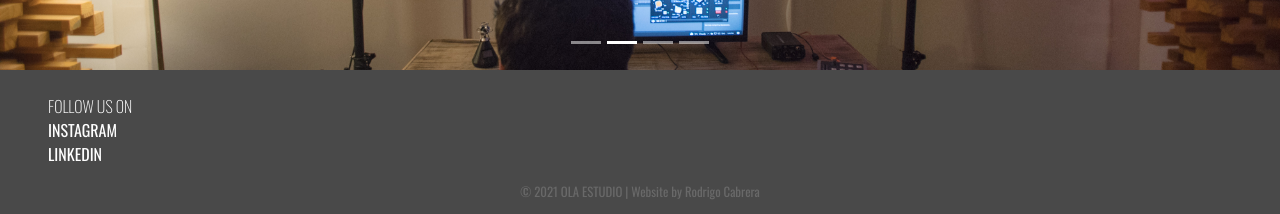
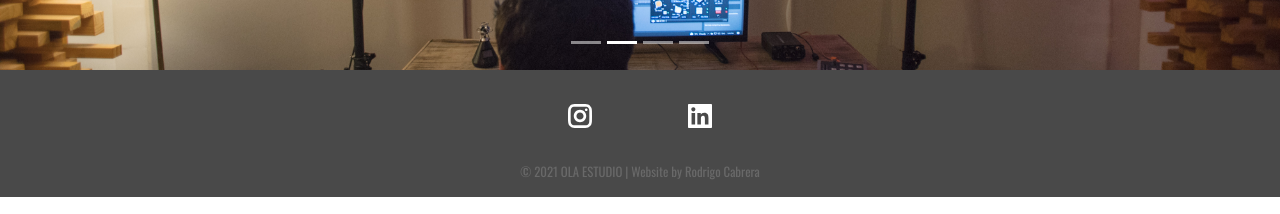
Before and after one commit to RodriCabrera/olaestudio, a React (Create React App) app: page /olaestudio/ in a window 1280 px wide. Shown: the part 1058-1272 px from the top of the page. Built offline with nearby package versions, Linux system fonts and the light colour scheme; no server answers; the database is empty.

Commit message:
Inocos al footer en vez de letras

```diff
--- a/src/components/Footer/Footer.elements.jsx
+++ b/src/components/Footer/Footer.elements.jsx
@@ -1,27 +1,37 @@
 import styled from "styled-components";
+import { GrLinkedin, GrInstagram } from "react-icons/gr";
 
 export const FooterContainer = styled.div`
 	color: white;
 	background-color: #494949;
-	padding: 1.5rem 3rem 0rem 3rem;
+	padding: 1.5rem 2rem 0rem 2rem;
+	display: flex;
+	justify-content: center;
 `;
 export const FooterWrapper = styled.div``;
 export const SocialMediaWrapper = styled.div`
-	width: 250px;
+	width: 100%;
 	box-sizing: content-box;
+	display: flex;
+	justify-content: space-around;
 `;
 
 export const SocialMediaElement = styled.a`
 	color: inherit;
 	text-decoration: none;
+	font-size: 1.5rem;
 	display: block;
+	transition: 0.3s ease all;
 	&:hover {
 		color: inherit;
+		text-shadow: 0px 4px 3px rgba(0, 0, 0, 0.4), 0px 8px 13px rgba(0, 0, 0, 0.1),
+			0px 18px 23px rgba(0, 0, 0, 0.1);
 	}
 `;
 export const FooterCredits = styled.p`
-	text-align: center;
 	font-size: 0.8rem;
 	color: #696969;
-	margin-top: 1rem;
+	margin-top: 2rem;
 `;
+export const InstaIcon = styled(GrInstagram)``;
+export const LinkedinIcon = styled(GrLinkedin)``;
--- a/src/components/Footer/Footer.jsx
+++ b/src/components/Footer/Footer.jsx
@@ -3,6 +3,8 @@ import {
 	FooterContainer,
 	FooterCredits,
 	FooterWrapper,
+	InstaIcon,
+	LinkedinIcon,
 	SocialMediaElement,
 	SocialMediaWrapper,
 } from "./Footer.elements";
@@ -11,21 +13,20 @@ const Footer = () => {
 	return (
 		<FooterContainer>
 			<FooterWrapper>
-				<p style={{ margin: "0", fontWeight: "200" }}>FOLLOW US ON</p>
 				<SocialMediaWrapper>
+					<SocialMediaElement
+						href="https://www.linkedin.com/company/ola-estudio/"
+						target="_blank"
+						rel="noreferrer"
+					>
+						<InstaIcon />
+					</SocialMediaElement>
 					<SocialMediaElement
 						href="https://www.instagram.com/olaestudio.wav/"
 						target="_blank"
 						rel="noreferrer"
 					>
-						INSTAGRAM
-					</SocialMediaElement>
-					<SocialMediaElement
-						href="https://www.linkedin.com/company/ola-estudio/"
-						target="_blank"
-						rel="noreferrer"
-					>
-						LINKEDIN
+						<LinkedinIcon />
 					</SocialMediaElement>
 				</SocialMediaWrapper>
 				<FooterCredits>
--- a/src/components/Navbar/Navbar.elements.jsx
+++ b/src/components/Navbar/Navbar.elements.jsx
@@ -20,6 +20,7 @@ export const NavbarWrapper = styled.div`
 	align-items: center;
 `;
 export const Logo = styled.img`
+	padding-left: 1rem;
 	height: 70px;
 	cursor: pointer;
 	@media screen and (max-width: 480px) {
--- a/src/pages/About/About.elements.js
+++ b/src/pages/About/About.elements.js
@@ -1,7 +1,8 @@
 import styled from "styled-components";
 
 export const AboutContainer = styled.div`
-	padding: 0 5rem;
+	color: black;
+	padding: 2rem 3rem;
 	display: flex;
 	justify-content: center;
 `;
@@ -11,10 +12,12 @@ export const AboutWrapper = styled.div`
 
 export const MainText = styled.h2`
 	font-size: 3rem;
-	margin-bottom: 1rem;
+	margin-bottom: 2rem;
+	line-height: 3.2rem;
 `;
 export const SubMainText = styled.h4`
 	font-size: 2rem;
+	margin-bottom: 2rem;
 `;
 export const BodyText = styled.p`
 	font-size: 1.5rem;
```
